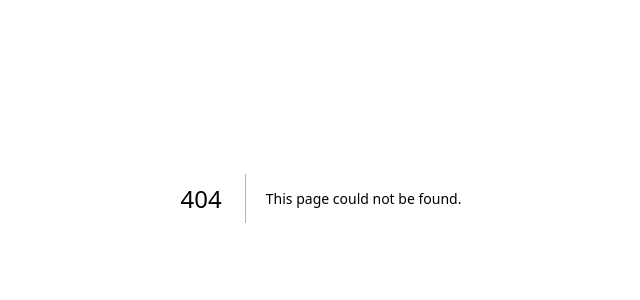
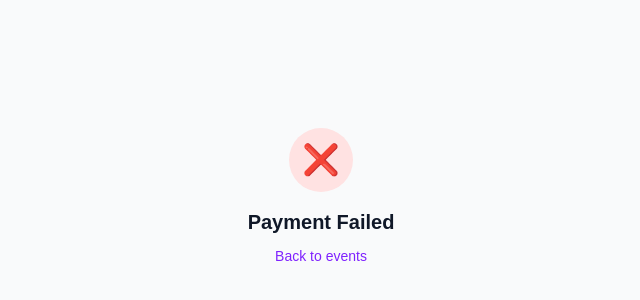
Before and after one commit to Passy199329/eventful-ui, a Next.js app: page /dashboard/payments/callback in a window 1280 px wide. Before the commit this address had no page. Shown: the part 202-502 px from the top of the page, without its empty margins (319-959 px from the left). Built offline with nearby package versions, Linux system fonts and the light colour scheme; no server answers.

Commit message:
feat: add payment callback page

```diff
--- /dev/null
+++ b/src/app/dashboard/payments/callback/page.tsx
@@ -0,0 +1,87 @@
+'use client';
+
+import { Suspense } from 'react';
+import { useEffect, useState } from 'react';
+import { useRouter, useSearchParams } from 'next/navigation';
+
+const API_URL = process.env.NEXT_PUBLIC_API_URL || 'https://eventful-cu78.onrender.com/api/v1';
+
+function PaymentCallbackHandler() {
+  const router = useRouter();
+  const searchParams = useSearchParams();
+  const [status, setStatus] = useState('verifying');
+
+  useEffect(() => {
+    const reference = searchParams.get('reference') || searchParams.get('trxref');
+
+    if (!reference) {
+      setStatus('failed');
+      return;
+    }
+
+    fetch(`${API_URL}/payments/verify/${reference}`)
+      .then(res => res.json())
+      .then(data => {
+        if (data.status === 'success') {
+          setStatus('success');
+          setTimeout(() => router.push('/my-tickets'), 2000);
+        } else {
+          setStatus('pending');
+          setTimeout(() => router.push('/my-tickets'), 2000);
+        }
+      })
+      .catch(() => setStatus('failed'));
+  }, []);
+
+  return (
+    <div className="min-h-screen bg-gray-50 flex items-center justify-center px-4">
+      <div className="text-center max-w-sm">
+        {status === 'verifying' && (
+          <>
+            <div className="w-12 h-12 border-4 border-violet-600 border-t-transparent rounded-full animate-spin mx-auto mb-4" />
+            <p className="text-gray-500 text-sm">Verifying your payment...</p>
+          </>
+        )}
+        {status === 'success' && (
+          <>
+            <div className="w-16 h-16 bg-green-100 rounded-full flex items-center justify-center mx-auto mb-4">
+              <span className="text-3xl">✅</span>
+            </div>
+            <h1 className="text-xl font-bold text-gray-900 mb-2">Payment Successful!</h1>
+            <p className="text-gray-500 text-sm">Redirecting to your tickets...</p>
+          </>
+        )}
+        {status === 'pending' && (
+          <>
+            <div className="w-16 h-16 bg-yellow-100 rounded-full flex items-center justify-center mx-auto mb-4">
+              <span className="text-3xl">⏳</span>
+            </div>
+            <h1 className="text-xl font-bold text-gray-900 mb-2">Payment Pending</h1>
+            <p className="text-gray-500 text-sm">Redirecting to your tickets...</p>
+          </>
+        )}
+        {status === 'failed' && (
+          <>
+            <div className="w-16 h-16 bg-red-100 rounded-full flex items-center justify-center mx-auto mb-4">
+              <span className="text-3xl">❌</span>
+            </div>
+            <h1 className="text-xl font-bold text-gray-900 mb-2">Payment Failed</h1>
+            <a href="/" className="text-violet-600 font-medium hover:underline text-sm">Back to events</a>
+          </>
+        )}
+      </div>
+    </div>
+  );
+}
+
+export default function PaymentCallbackPage() {
+  return (
+    <Suspense fallback={
+      <div className="min-h-screen bg-gray-50 flex items-center justify-center">
+        <div className="w-12 h-12 border-4 border-violet-600 border-t-transparent rounded-full animate-spin" />
+      </div>
+    }>
+      <PaymentCallbackHandler />
+    </Suspense>
+  );
+}
```
